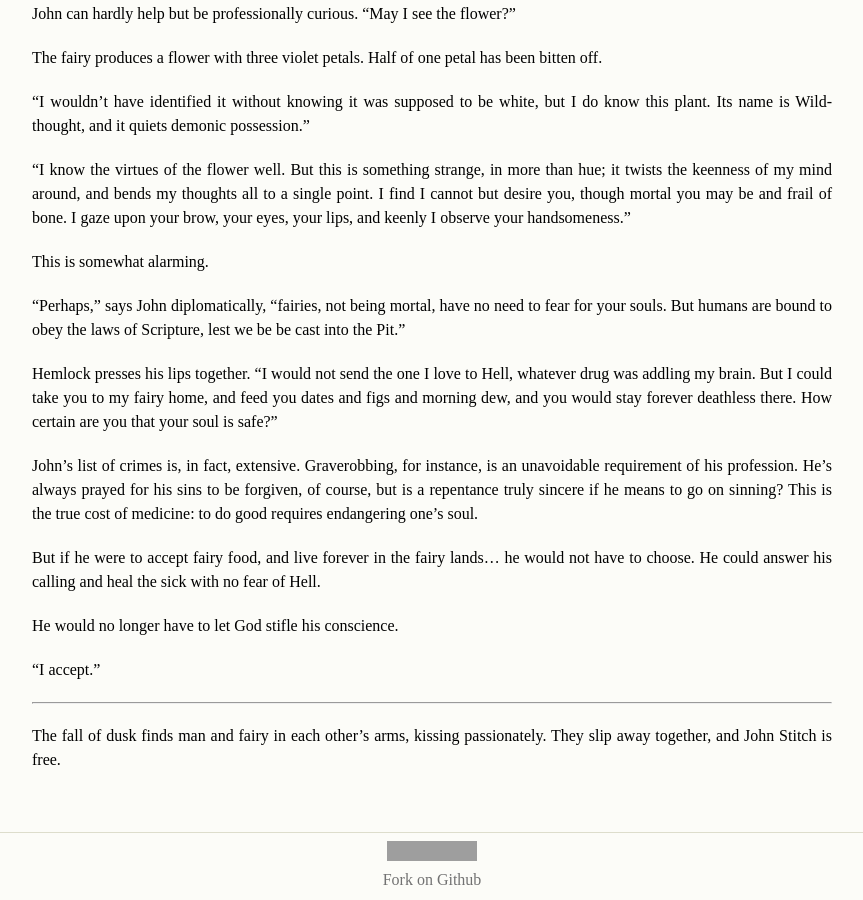
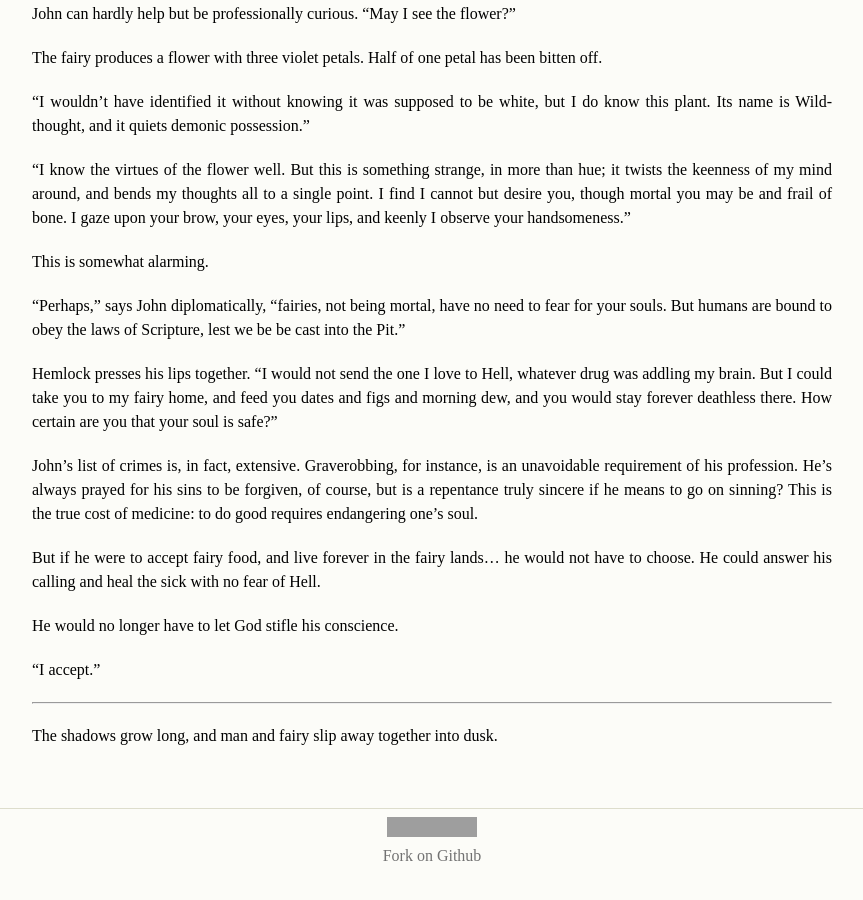
Before and after one commit to foolscap-studio/refraction, a Jekyll site: the page built from _posts/2014-06-06-pensee.md, in a window 1280 px wide and 900 px high, scrolled down 944 px. Shown: the whole window, without its empty margins (208-1071 px from the left). Built offline with Jekyll 4.4.1, drawn with Linux system fonts in a browser that asks for light colours; after the commit the page ends 1820 px from its top, so only the background shows below that; grey boxes are pictures that could not be loaded.

Commit message:
tweak ending to Pensee

```diff
--- a/_posts/2014-06-06-pensee.md
+++ b/_posts/2014-06-06-pensee.md
@@ -50,4 +50,4 @@ He would no longer have to let God stifle his conscience.
 
 ---
 
-The fall of dusk finds man and fairy in each other's arms, kissing passionately. They slip away together, and John Stitch is free.
+The shadows grow long, and man and fairy slip away together into dusk.
```
